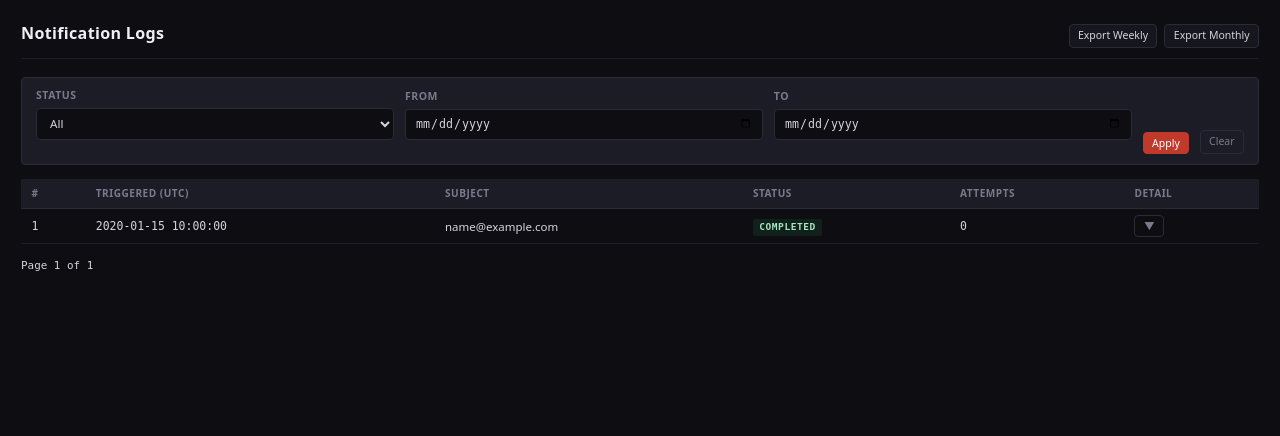
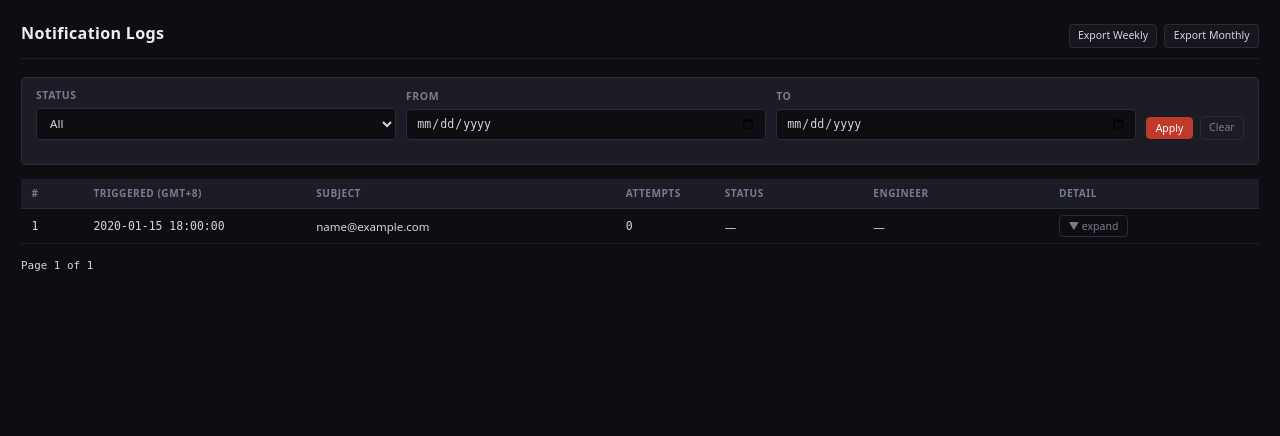
Before and after one commit to C0deRhin0/oncall-notification-local, a Flask app: page /logs/ in a window 1280 px wide. Shown: the part 49-485 px from the top of the page. Run offline with Flask 3, Linux system fonts and the light colour scheme; a user stored in the database is signed in; tables that the repository leaves empty hold one stand-in row (values such as "Sample post").

Commit message:
feat: add local_time filter and mark answered to logs template

```diff
--- a/templates/logs/index.html
+++ b/templates/logs/index.html
@@ -17,8 +17,8 @@
       <label class="form-label">Status</label>
       <select name="status" class="form-input" id="filter-status">
         <option value="">All</option>
-        <option value="active" {% if status_filter == 'active' %}selected{% endif %}>Active</option>
-        <option value="resolved" {% if status_filter == 'resolved' %}selected{% endif %}>Resolved</option>
+        <option value="active" {% if status_filter=='active' %}selected{% endif %}>Active</option>
+        <option value="resolved" {% if status_filter=='resolved' %}selected{% endif %}>Resolved</option>
       </select>
     </div>
     <div class="form-group form-group--sm">
@@ -29,48 +29,106 @@
       <label class="form-label">To</label>
       <input name="date_to" type="date" class="form-input mono" id="filter-to" value="{{ date_to }}" />
     </div>
-    <button type="submit" class="btn btn--sm btn--primary" id="apply-filter-btn">Apply</button>
-    <a href="{{ url_for('logs.index') }}" class="btn btn--sm btn--ghost" id="clear-filter-btn">Clear</a>
+    <div class="form-actions" style="margin-top: 0; margin-bottom: 1rem;">
+      <button type="submit" class="btn btn--sm btn--primary" id="apply-filter-btn">Apply</button>
+      <a href="{{ url_for('logs.index') }}" class="btn btn--sm btn--ghost" id="clear-filter-btn">Clear</a>
+    </div>
   </form>
 </section>
 
 <section class="section">
   {% if incidents.items %}
-  <table class="data-table" id="logs-table">
+  <table class="data-table" id="logs-table" style="table-layout: fixed;">
     <thead>
       <tr>
-        <th>#</th>
-        <th>Triggered (UTC)</th>
-        <th>Subject</th>
-        <th>Status</th>
-        <th>Attempts</th>
-        <th>Detail</th>
+        <th style="width: 5%;">#</th>
+        <th style="width: 18%;">Triggered (GMT+8)</th>
+        <th style="width: 25%;">Subject</th>
+        <th style="width: 8%;">Attempts</th>
+        <th style="width: 12%;">Status</th>
+        <th style="width: 15%;">Engineer</th>
+        <th style="width: 17%;">Detail</th>
       </tr>
     </thead>
     <tbody>
       {% for inc in incidents.items %}
       <tr class="incident-row {% if inc.status == 'active' %}row--active{% endif %}">
         <td class="mono">{{ inc.id }}</td>
-        <td class="mono">{{ inc.triggered_at.strftime('%Y-%m-%d %H:%M:%S') }}</td>
-        <td class="truncate" title="{{ inc.email_subject }}">{{ inc.email_subject[:55] }}{% if inc.email_subject|length > 55 %}…{% endif %}</td>
-        <td><span class="badge badge--{{ inc.status }}">{{ inc.status }}</span></td>
-        <td class="mono">{{ inc.notification_logs|length }}</td>
-        <td><button class="btn btn--sm btn--ghost" onclick="toggleDetail({{ inc.id }})">▼</button></td>
+        <td class="mono">{{ inc.triggered_at|local_time }}</td>
+        <td class="truncate" title="{{ inc.email_subject }}">{{ inc.email_subject[:55] }}{% if inc.email_subject|length
+          > 55 %}…{% endif %}</td>
+        {% set calls = inc.notification_logs|selectattr('type', 'equalto', 'call')|list %}
+        <td class="mono">{{ calls|length }}</td>
+        <td>
+          {% for call in calls %}
+            {% set badge_class = 'unknown' %}
+            {% set badge_text = '—' %}
+            {% if call.status == 'completed' %}
+              {% set badge_class = 'answered' %}
+              {% set badge_text = 'Answered' %}
+            {% elif call.status == 'no-answer' %}
+              {% set badge_class = 'timed-out' %}
+              {% set badge_text = 'Timed Out' %}
+            {% elif call.status == 'busy' %}
+              {% set badge_class = 'declined' %}
+              {% set badge_text = 'Declined' %}
+            {% elif call.status == 'failed' %}
+              {% set badge_class = 'failed' %}
+              {% set badge_text = 'Failed' %}
+            {% endif %}
+            <div><span class="badge badge--{{ badge_class }}">{{ badge_text }}</span></div>
+          {% endfor %}
+          {% if not calls %}—{% endif %}
+        </td>
+        <td>
+          {% for call in calls %}
+          <div>{{ call.engineer.name if call.engineer else 'Unknown' }}</div>
+          {% endfor %}
+          {% if not calls %}—{% endif %}
+        </td>
+        <td>
+          <div class="action-cell">
+            <button class="btn btn--sm btn--ghost" onclick="toggleDetail(this, {{ inc.id }})">▼ expand</button>
+            {% if inc.status == 'active' %}
+            <form action="{{ url_for('dashboard.mark_answered', incident_id=inc.id) }}" method="POST">
+                <button type="submit" class="btn btn--sm btn--ok">Mark Answered</button>
+            </form>
+            {% endif %}
+          </div>
+        </td>
       </tr>
       <tr class="detail-row" id="detail-{{ inc.id }}" style="display:none;">
-        <td colspan="6">
+        <td colspan="7">
           <div class="detail-box">
             <div class="detail-body-snippet"><strong>Body:</strong> {{ inc.body_snippet or '(empty)' }}</div>
             {% if inc.notification_logs %}
             <table class="inner-table">
-              <thead><tr><th>Time</th><th>Engineer</th><th>Type</th><th>Status</th><th>SID</th><th>Notes</th></tr></thead>
+              <thead>
+                <tr>
+                  <th>Time (GMT+8)</th>
+                  <th>Engineer</th>
+                  <th>Type</th>
+                  <th>Status</th>
+                  <th>SID</th>
+                  <th>Notes</th>
+                </tr>
+              </thead>
               <tbody>
                 {% for log in inc.notification_logs|sort(attribute='timestamp') %}
                 <tr>
-                  <td class="mono">{{ log.timestamp.strftime('%H:%M:%S') }}</td>
+                  <td class="mono">{{ log.timestamp|local_time }}</td>
                   <td>{{ log.engineer.name if log.engineer else '—' }}</td>
                   <td><span class="badge badge--type-{{ log.type }}">{{ log.type }}</span></td>
-                  <td><span class="badge badge--{{ log.status or 'unknown' }}">{{ log.status or '—' }}</span></td>
+                  {% set badge_class = log.status or 'unknown' %}
+                  {% set badge_text = log.status or '—' %}
+                  {% if log.status == 'no-answer' %}
+                    {% set badge_class = 'timed-out' %}
+                    {% set badge_text = 'TIMED OUT' %}
+                  {% elif log.status == 'busy' %}
+                    {% set badge_class = 'declined' %}
+                    {% set badge_text = 'DECLINED' %}
+                  {% endif %}
+                  <td><span class="badge badge--{{ badge_class }}">{{ badge_text }}</span></td>
                   <td class="mono small">{{ log.twilio_sid or '—' }}</td>
                   <td class="small">{{ log.notes or '' }}</td>
                 </tr>
@@ -90,11 +148,13 @@
   <!-- Pagination -->
   <div class="pagination" id="pagination">
     {% if incidents.has_prev %}
-    <a href="{{ url_for('logs.index', page=incidents.prev_num, status=status_filter, date_from=date_from, date_to=date_to) }}" class="btn btn--sm">← Prev</a>
+    <a href="{{ url_for('logs.index', page=incidents.prev_num, status=status_filter, date_from=date_from, date_to=date_to) }}"
+      class="btn btn--sm">← Prev</a>
     {% endif %}
     <span class="mono">Page {{ incidents.page }} of {{ incidents.pages }}</span>
     {% if incidents.has_next %}
-    <a href="{{ url_for('logs.index', page=incidents.next_num, status=status_filter, date_from=date_from, date_to=date_to) }}" class="btn btn--sm">Next →</a>
+    <a href="{{ url_for('logs.index', page=incidents.next_num, status=status_filter, date_from=date_from, date_to=date_to) }}"
+      class="btn btn--sm">Next →</a>
     {% endif %}
   </div>
 
```
